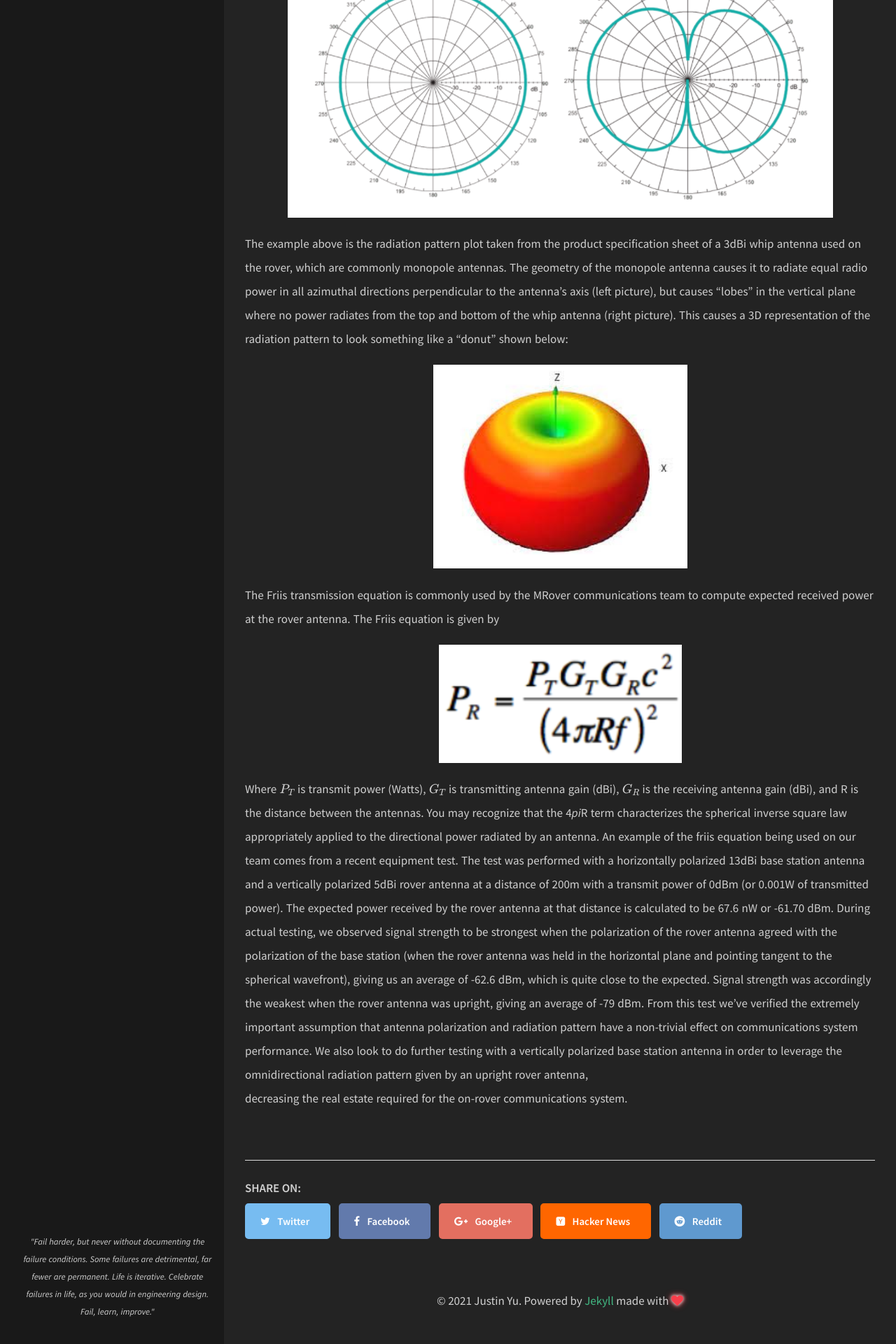
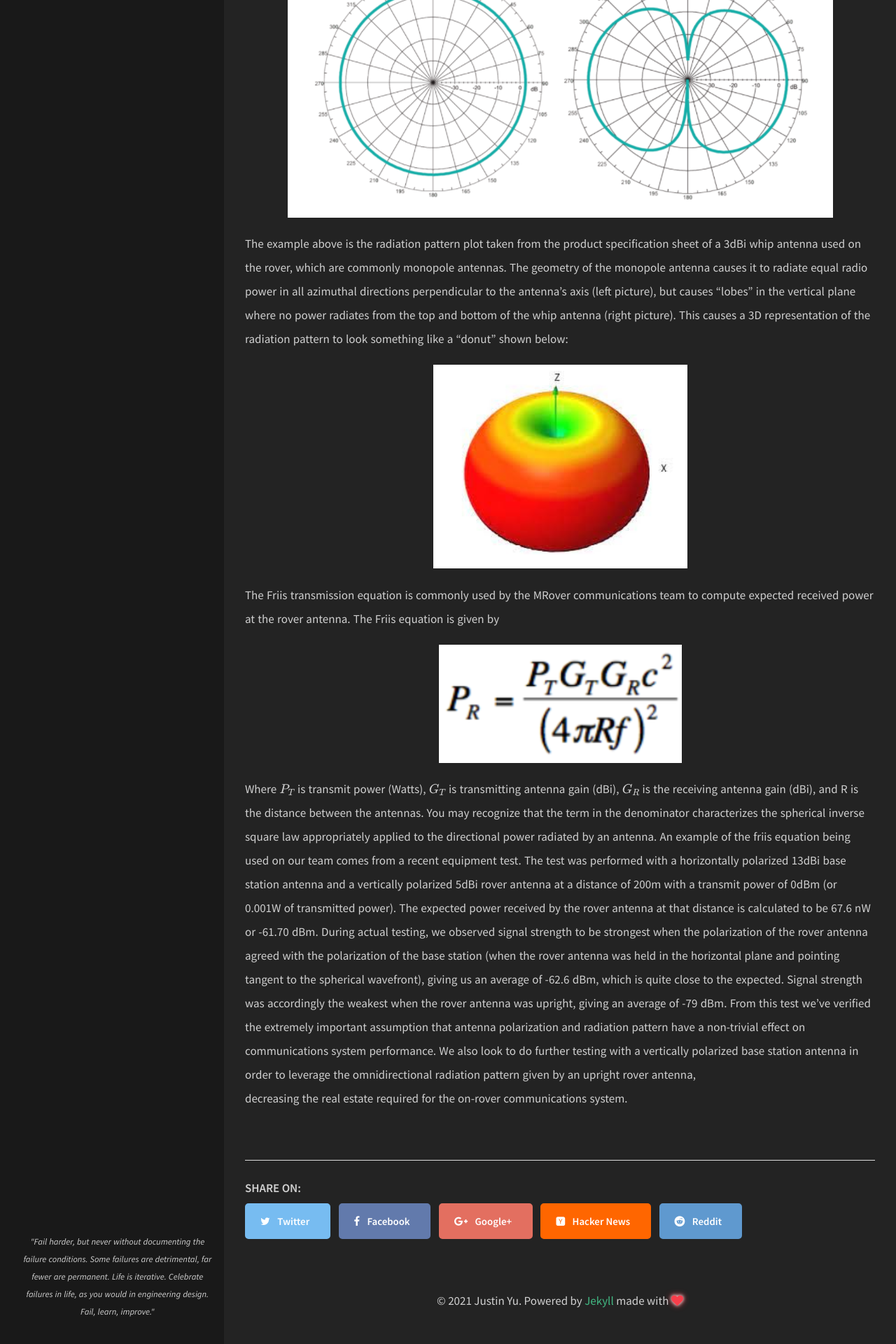
Before and after one commit to uynitsuj/uynitsuj.github.io, a Jekyll site: the page built from _posts/2021-12-16-antenna-theory.md, in a window 1280 px wide. Shown: the part 1165-3085 px from the top of the page at 70% size. Built offline with Jekyll 4.4.1, drawn with Linux system fonts in a browser that asks for light colours; formulas are drawn with MathJax 3.

Commit message:
Update 2021-12-16-antenna-theory.md

```diff
--- a/_posts/2021-12-16-antenna-theory.md
+++ b/_posts/2021-12-16-antenna-theory.md
@@ -40,7 +40,7 @@ The Friis transmission equation is commonly used by the MRover communications te
 ![Annotation3]({{ site.url }}/img/Screenshot 2021-12-16 232827.png)
 
 Where $P_T$ is transmit power (Watts), $G_T$ is transmitting antenna gain (dBi), $G_R$ is the receiving antenna gain (dBi), and R is the distance between the antennas.
-You may recognize that the 4*pi*R term characterizes the spherical inverse square law appropriately applied to the directional power radiated by an antenna.
+You may recognize that the term in the denominator characterizes the spherical inverse square law appropriately applied to the directional power radiated by an antenna.
 An example of the friis equation being used on our team comes from a recent equipment test. The test was performed with a horizontally polarized 13dBi base
 station antenna and a vertically polarized 5dBi rover antenna at a distance of 200m with a transmit power of 0dBm (or 0.001W of transmitted power).
 The expected power received by the rover antenna at that distance is calculated to be 67.6 nW or -61.70 dBm. During actual testing, we observed signal
```
